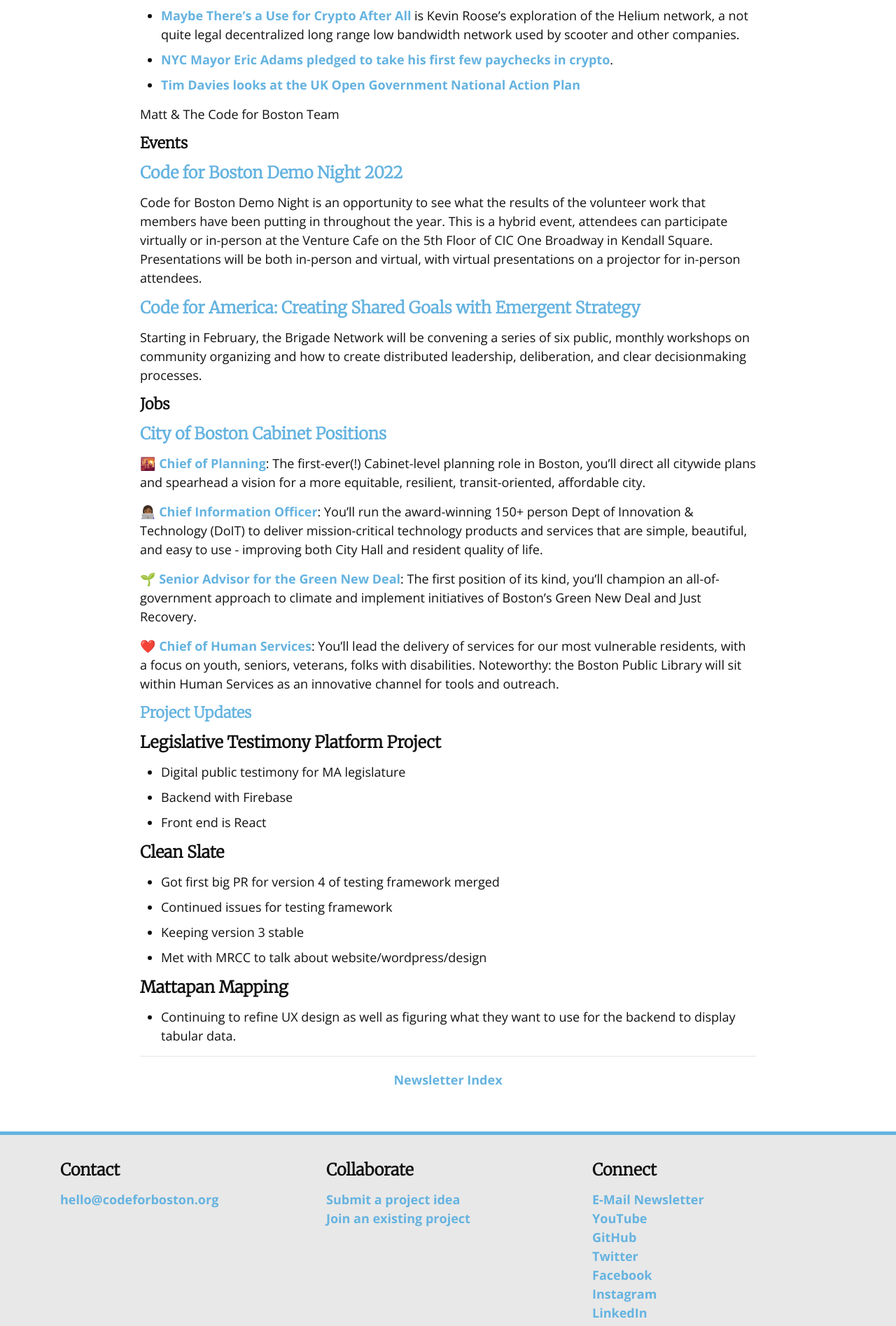
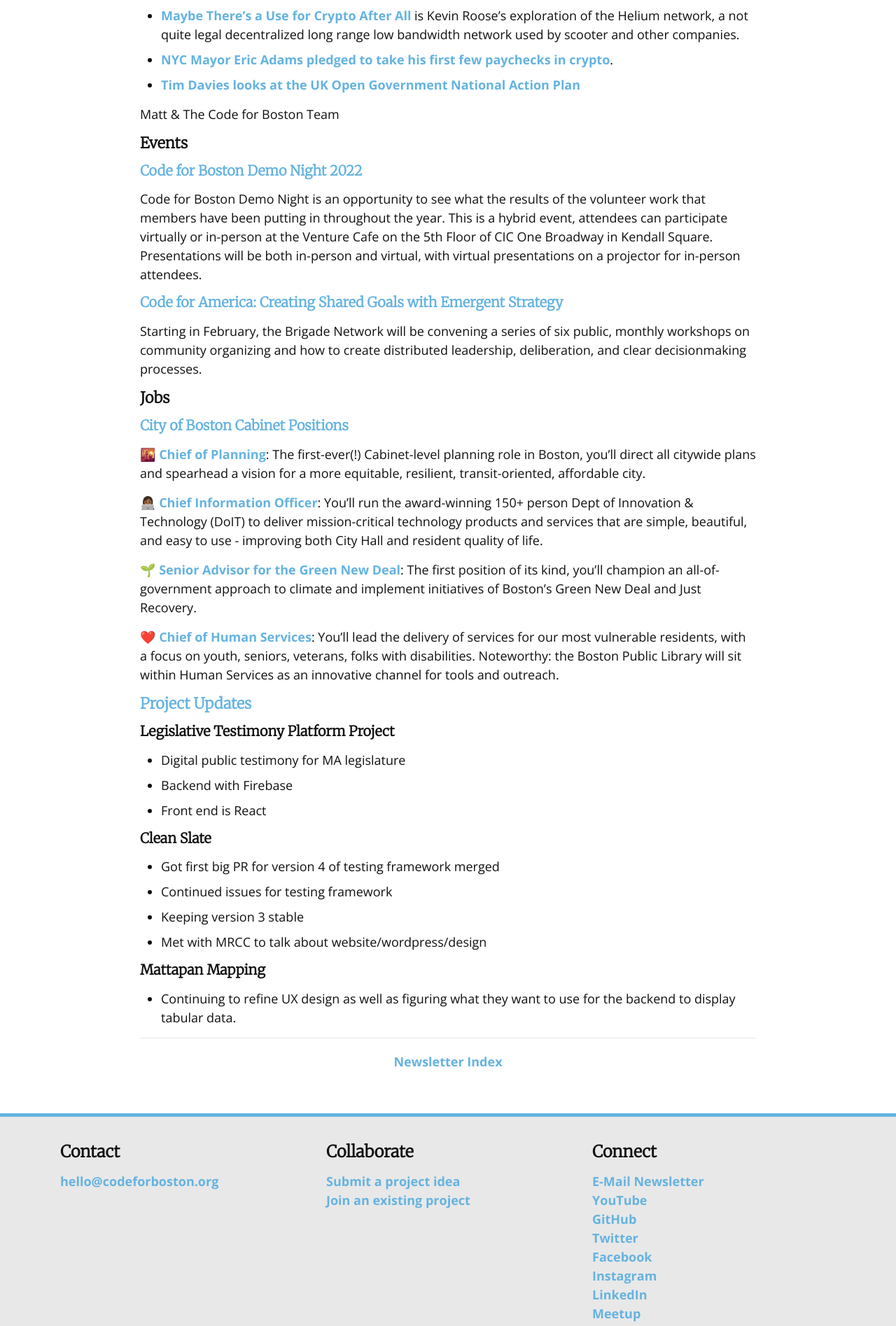
Before and after one commit to codeforboston/codeforboston.org, a Jekyll site: the page built from latest_updates.html, in a window 1280 px wide. Shown: the part 696-2591 px from the top of the page at 70% size. Built offline with Jekyll 4.4.1, drawn with Linux system fonts in a browser that asks for light colours; nearby versions of some CDN libraries.

Commit message:
Update H3 CSS for Newsletter

```diff
--- a/_sass/_newsletter.scss
+++ b/_sass/_newsletter.scss
@@ -5,6 +5,9 @@
     h2 {
         font-size: $base-font-size * $small-font-ratio;
     }
+    h3 {
+        font-size: $base-font-size * $smaller-font-ratio;
+    }
     hr {
         margin-bottom: 20px;
         margin-top: 20px;
--- a/css/main.scss
+++ b/css/main.scss
@@ -10,6 +10,7 @@
 $base-font-size: 18px;
 $font-ratio: 1.3;
 $small-font-ratio: 1.2;
+$smaller-font-ratio: 1.1;
 $small-font-size: $base-font-size / $font-ratio;
 $base-line-height: 1.5;
 
```
